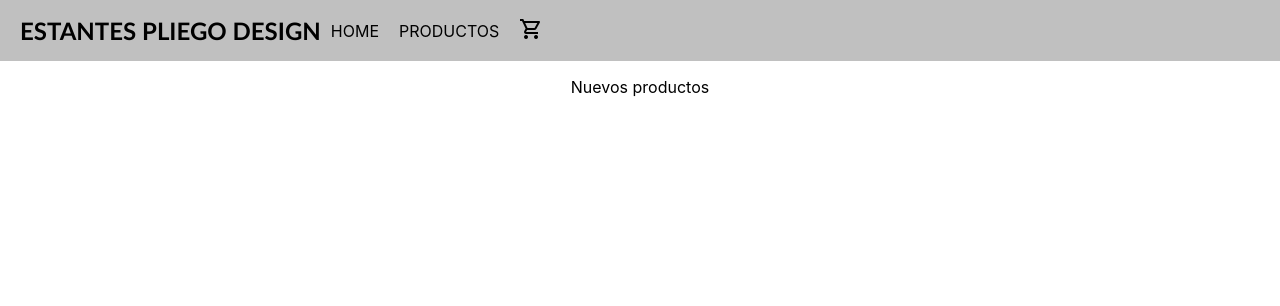
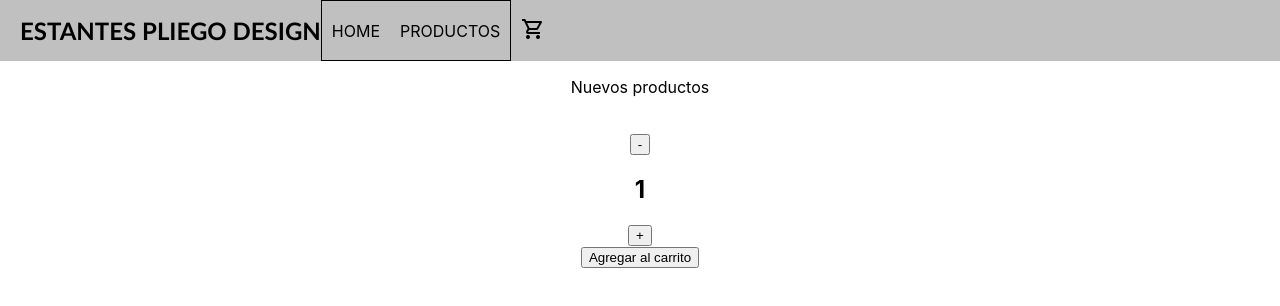
Before and after one commit to tobigiorgis/react, a React (Create React App) app: page / in a window 1280 px wide. Shown: the top 306 px of the page. Built offline with nearby package versions, Linux system fonts and the light colour scheme.

Commit message:
commit de prueb

```diff
--- a/src/App.css
+++ b/src/App.css
@@ -39,40 +39,41 @@
   }
 }
 
-.nav{
+.nav{ /* div padre*/
   display: flex;
+  justify-content: flex-start;
   flex-direction: row;
   background-color: silver;
   padding-left: 20px;
 }
 
-.nombre{
+.nombre{ /* hijo <h3>*/
   display: flex;
-  justify-content: flex-start;
-  align-items: flex-start;
   color: black;
   font-size: 1.5em;
   font-family: 'Trebuchet MS', 'Lucida Sans Unicode', 'Lucida Grande', 'Lucida Sans', Arial, sans-serif;
 }
 
-.links{
+.links{ /* hijos <p>*/
   display: flex;
-  justify-content: flex-end;
   align-items: center;
   margin: 10px;
 }
 
-.paginas{
+.divLinks{
   display: flex;
-  justify-content: flex-end;
+  border: 1px solid black;
+}
+
+.paginas{  /* hijos <a>*/
+  display: flex;
   text-decoration: none;
   color: black;
 }
 
 .carrito{
   display: flex;
-  justify-content: flex-end;
-  text-align: end;
   align-items: center;
   margin-left: 10px;
+  margin-right: 20px;
 }
--- /dev/null
+++ b/src/components/ItemCount.js
@@ -0,0 +1,28 @@
+import React, {useState} from 'react'
+import estante from '../estante.jpg'
+
+function ItemCount ({stock, initial, onAdd}){
+
+const [count, setCount] = useState(initial)
+
+    return (
+        <div className="divProduct">
+            <img src=""></img>
+            <div className="divEstado">
+                <button className="botones" onClick={() => setCount(count - 1)}>-</button>
+                <h2 className="hConteo">{`${count}`}</h2>
+                <button className="botones" onClick= {() => setCount(count + 1)}>+</button>
+            </div>
+            <div className="divAgregar">
+                <button className="btnAgregar" onClick={onAdd}>Agregar al carrito</button>
+            </div>
+        </div>
+    )
+}
+
+export default ItemCount
+
+
+function Item ({stock,initial, onAdd}){
+
+}
--- a/src/components/ItemListContainer.js
+++ b/src/components/ItemListContainer.js
@@ -1,9 +1,11 @@
 import React from 'react'
+import ItemCount from './ItemCount'
 
 const ItemListContainer = () => {
     return (
         <div className="container">
             <p className="productos">Nuevos productos</p>
+            <ItemCount stock="10" initial="1"/>
         </div>
     )
 }
--- a/src/components/NavBar.js
+++ b/src/components/NavBar.js
@@ -6,8 +6,10 @@ const NavBar = () => {
     return (
         <div className="nav">
             <h1 className="nombre">ESTANTES PLIEGO DESIGN</h1>
-            <p className="links"><a className="paginas" href= "/">HOME</a></p>
-            <p className="links"><a className="paginas" href= "/">PRODUCTOS</a></p>
+            <div className="divLinks">
+                <p className="links"><a className="paginas" href= "/">HOME</a></p>
+                <p className="links"><a className="paginas" href= "/">PRODUCTOS</a></p>
+            </div>
             <CartWidget/>
         </div>
     )
```
Also changed, not shown: src/estante.jpg (added).
